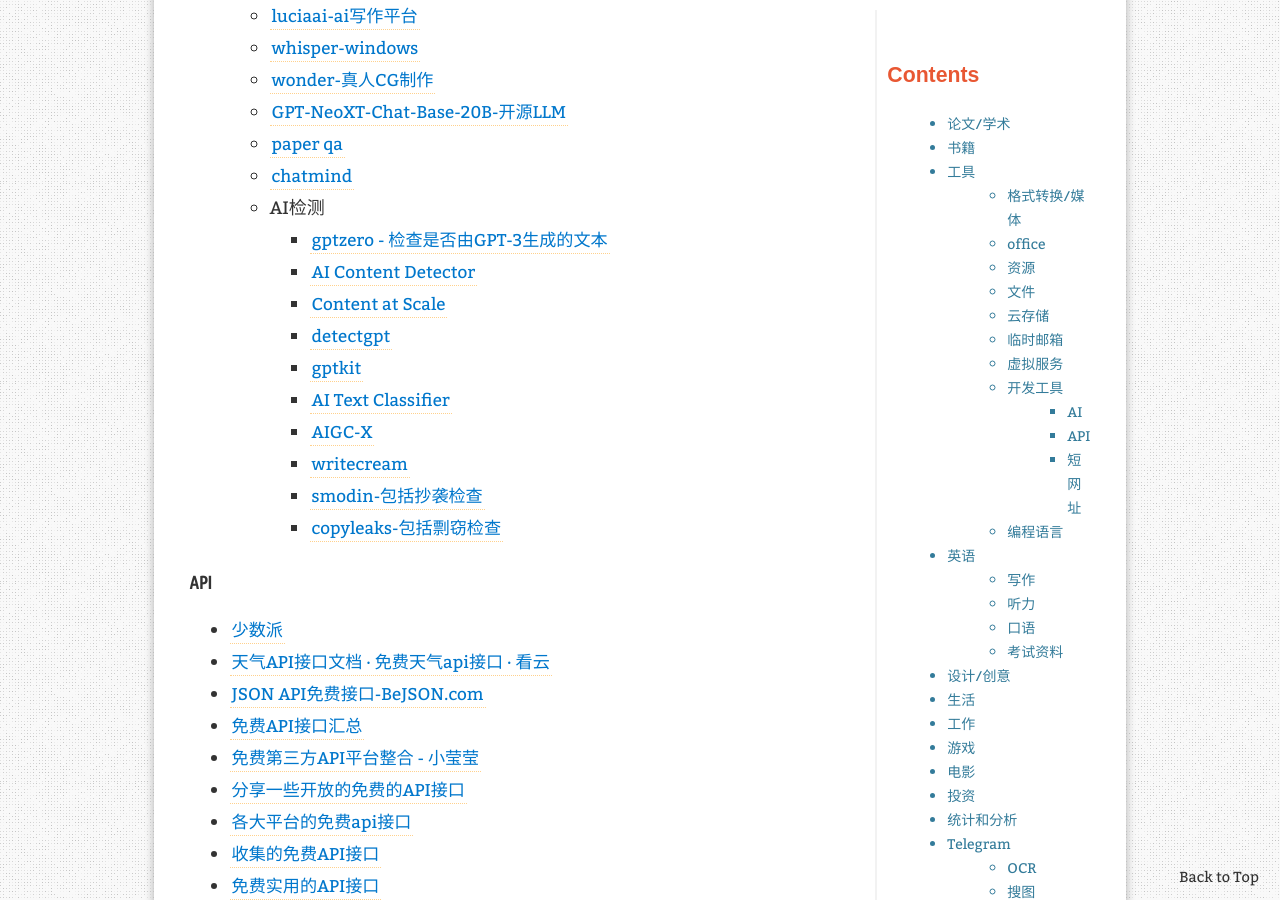
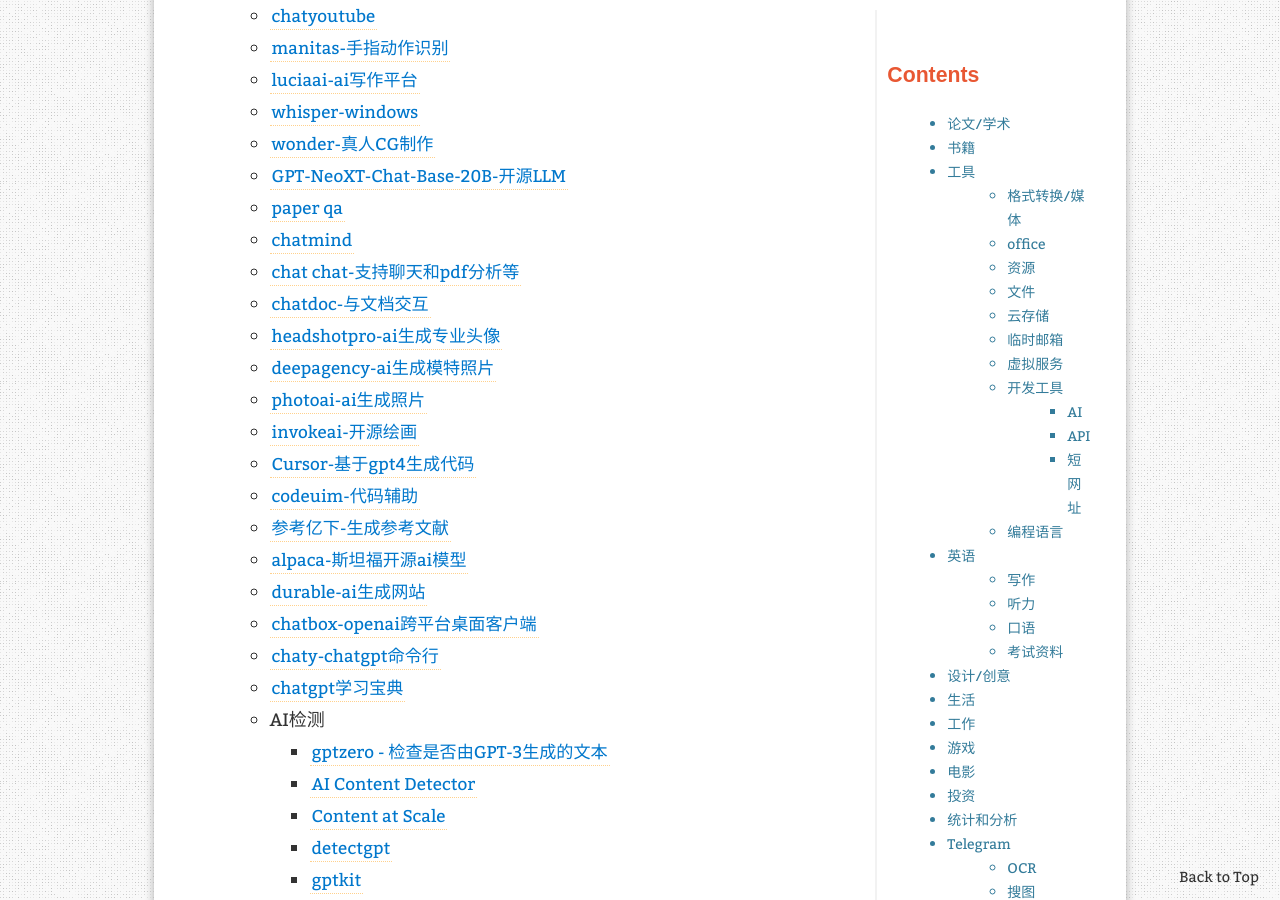
Before and after one commit to ElmTran/ElmTran.github.io, a Jekyll site: the page built from _posts/2022-09-03-awesome-tools.md, in a window 1280 px wide and 900 px high, scrolled down 11017 px. Built offline with Jekyll 4.4.1, drawn with Linux system fonts in a browser that asks for light colours; comment, search, counter and statistics services are not loaded; some of the changed text lies outside the part shown.

Commit message:
update _post/awesome-tools

```diff
--- a/_posts/2022-09-03-awesome-tools.md
+++ b/_posts/2022-09-03-awesome-tools.md
@@ -299,6 +300,8 @@ redirect_from:
 - [Bypass Paywalls-绕过付费墙](https://gitlab.com/magnolia1234/bypass-paywalls-chrome-clean)
 
 - [opensourcealternative](https://www.opensourcealternative.to/)
+
+- [Jay仓库-互联网资源](https://www.likejay.cn/)
 
 - alist
 
@@ -637,6 +640,34 @@ redirect_from:
 
   - [chatmind](https://www.chatmind.tech/)
 
+  - [chat chat-支持聊天和pdf分析等](https://chat.okis.dev/)
+
+  - [chatdoc-与文档交互](https://chatdoc.com/)
+
+  - [headshotpro-ai生成专业头像](https://www.headshotpro.com/)
+
+  - [deepagency-ai生成模特照片](https://www.deepagency.com/)
+
+  - [photoai-ai生成照片](https://photoai.com/)
+
+  - [invokeai-开源绘画](https://github.com/invoke-ai/InvokeAI)
+
+  - [Cursor-基于gpt4生成代码](https://www.cursor.so/)
+
+  - [codeuim-代码辅助](https://codeium.com/)
+
+  - [参考亿下-生成参考文献](https://ref.article.cool/)
+
+  - [alpaca-斯坦福开源ai模型](https://github.com/antimatter15/alpaca.cpp)
+
+  - [durable-ai生成网站](https://durable.co/)
+
+  - [chatbox-openai跨平台桌面客户端](https://github.com/Bin-Huang/chatbox)
+
+  - [chaty-chatgpt命令行](https://github.com/cosin2077/chaty)
+
+  - [chatgpt学习宝典](https://gpt.candobear.com/)
+
   - AI检测
 
       - [gptzero - 检查是否由GPT-3生成的文本](https://etedward-gptzero-main-zqgfwb.streamlit.app/)
@@ -1087,9 +1122,8 @@ redirect_from:
 
 - [hubstaff-远程工作](https://talent.hubstaff.com/)
 
--
+## 游戏
 
-## 游戏
 - [igg](https://igg-games.com/)
 
 - [跨平台的开源家庭娱乐系统](https://kodi.tv/)
@@ -1099,6 +1133,8 @@ redirect_from:
 - [byrutor](https://s1.byrutor.com/)
 
 - [游戏天堂](https://www.zzzz688.com/)
+
+- [webrcade-老游戏模拟器](https://www.webrcade.com/)
 
 ## 电影
 
```
Also changed, not shown: other parts of _posts/2022-09-03-awesome-tools.md (+5 -0 lines).
